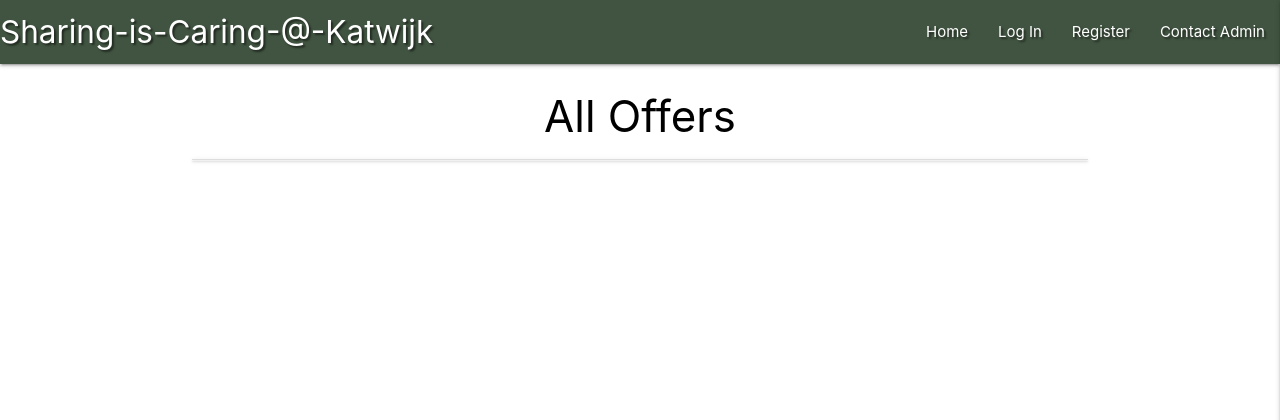
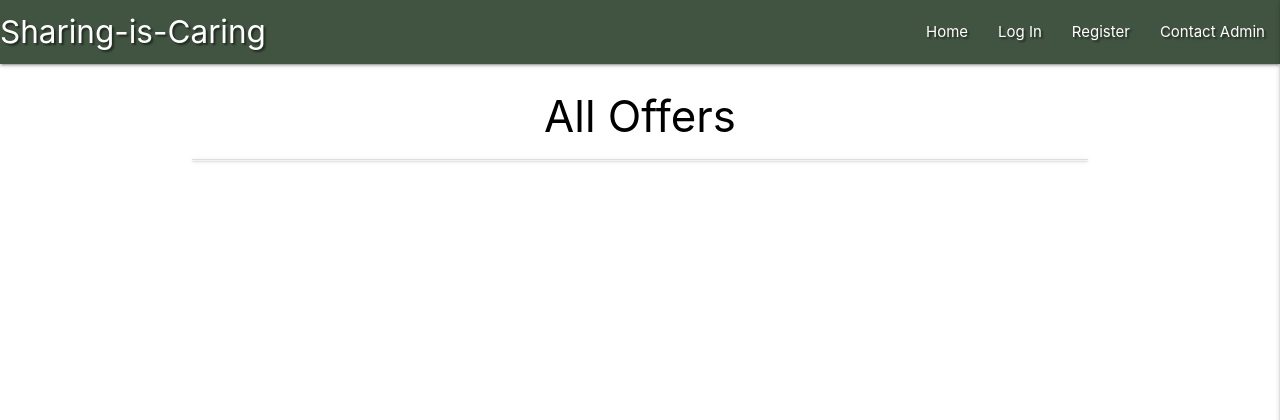
Before and after one commit to Code-Institute-Submissions/Morpheus-23-my-dutch-life_JulRseub, a Flask app: page /get_offers in a window 1280 px wide. Shown: the top 420 px of the page. Run offline with Flask 2, Linux system fonts and the light colour scheme; data that the repository does not hold is empty; some libraries are stand-ins or nearby versions.

Commit message:
minor changes made to add_offer.html and offer.html

```diff
--- a/app.py
+++ b/app.py
@@ -50,7 +50,7 @@ def register():
 
         # add new member to 'session' cookie
         session["username"] = request.form.get("username").lower()
-        flash("Registration Successful!")
+        flash("Your registration is successful, welcome to the Sharing-is-Caring community!")
         return redirect(url_for("profile", username=session["username"]))
 
     return render_template("register.html")
@@ -68,7 +68,7 @@ def login():
             if check_password_hash(
                 existing_member["password"], request.form.get("password")):
                     session["username"] = request.form.get("username").lower()
-                    flash("Welcome, {}".format(request.form.get("username")))
+                    flash("Welcome {}".format(request.form.get("username")))
                     return redirect(url_for("profile", username=session["username"]))
             else:
                 # invalid password match
@@ -106,8 +106,10 @@ def logout():
 @app.route("/add_offer", methods=["GET", "POST"])
 def add_offer():
     if request.method == "POST":
-        is_hot_product = "on" if request.form.get("is_hot_product") else "off"
-        is_frozen_product = "on" if request.form.get("is_frozen_product") else "off"
+        is_hot_product = "on" if request.form.get(
+            "is_hot_product") else "off"
+        is_frozen_product = "on" if request.form.get(
+            "is_frozen_product") else "off"
 
         collection_date_start = request.form.get("offer_collection_date")
         collection_time_start = request.form.get("offer_collection_start_time")
@@ -125,21 +127,23 @@ def add_offer():
             "collection_point": request.form.get("offer_collection_point"),
             "is_hot_product": is_hot_product,
             "is_frozen_product": is_frozen_product,
-            "member_username": session["username"]
         }
         mongo.db.offers.insert_one(offer)
-        flash("Task Successfully Added")
+        flash("Thank you, your offer has been successfully added")
         return redirect(url_for("get_offers"))
 
     categories = mongo.db.categories.find().sort("category_name", 1)
     return render_template("add_offer.html", categories=categories)
 
+
 @app.route("/edit_offer/<offer_id>", methods=["GET", "POST"])
 def edit_offer(offer_id):
 
     if request.method == "POST":
-        is_hot_product = "on" if request.form.get("is_hot_product") else "off"
-        is_frozen_product = "on" if request.form.get("is_frozen_product") else "off"
+        is_hot_product = "on" if request.form.get(
+            "is_hot_product") else "off"
+        is_frozen_product = "on" if request.form.get(
+            "is_frozen_product") else "off"
 
         collection_date_start = request.form.get("offer_collection_date")
         collection_time_start = request.form.get("offer_collection_start_time")
@@ -161,14 +165,14 @@ def edit_offer(offer_id):
         }
         # todo fix update -
         # mongo.db.offers.update_one({"_id": ObjectId(offer_id)}, updated_offer)
-        #flash("Task Successfully Updated")
+        # flash("Task Successfully Updated")
         return redirect(url_for("get_offers"))
-
 
     offer = mongo.db.offers.find_one({"_id": ObjectId(offer_id)})
     categories = mongo.db.categories.find().sort("category_name", 1)
     return render_template("edit_offer.html", offer=offer, categories=categories)
 
+
 if __name__ == "__main__":
     app.run(host=os.environ.get("IP"),
             port=int(os.environ.get("PORT")),
--- a/templates/base.html
+++ b/templates/base.html
@@ -12,7 +12,7 @@
         <link rel="stylesheet" href="{{ url_for('static', filename='css/style.css') }}" type="text/css">
         {% block styles %}
         {% endblock %}
-        <title>Sharing is Caring in Katwijk</title>
+        <title>Sharing is Caring</title>
     </head>
 
     <body>
@@ -21,7 +21,7 @@
             <!-- main navbar -->
             <nav class="nav-extended text-shadow green darken-4">
                 <div class="nav-wrapper">
-                    <a href="{{ url_for('get_offers') }}" class="brand-logo">Sharing-is-Caring-@-Katwijk</a>
+                    <a href="{{ url_for('get_offers') }}" class="brand-logo">Sharing-is-Caring</a>
                     <a href="#" data-target="mobile-demo" class="sidenav-trigger right"><i class="fas fa-bars"></i></a>
 
                     <ul class="right hide-on-med-and-down">
--- a/templates/offers.html
+++ b/templates/offers.html
@@ -38,6 +38,7 @@
             <p>
                 This offer expires: {{ offer.collection_date_end }}
             </p>
+            <p>offer is from: {{ username }}</p>
         </div>
     </li>
     {% endfor %}
```
Also changed, not shown: templates/add_offer.html (+9 -0 lines).
